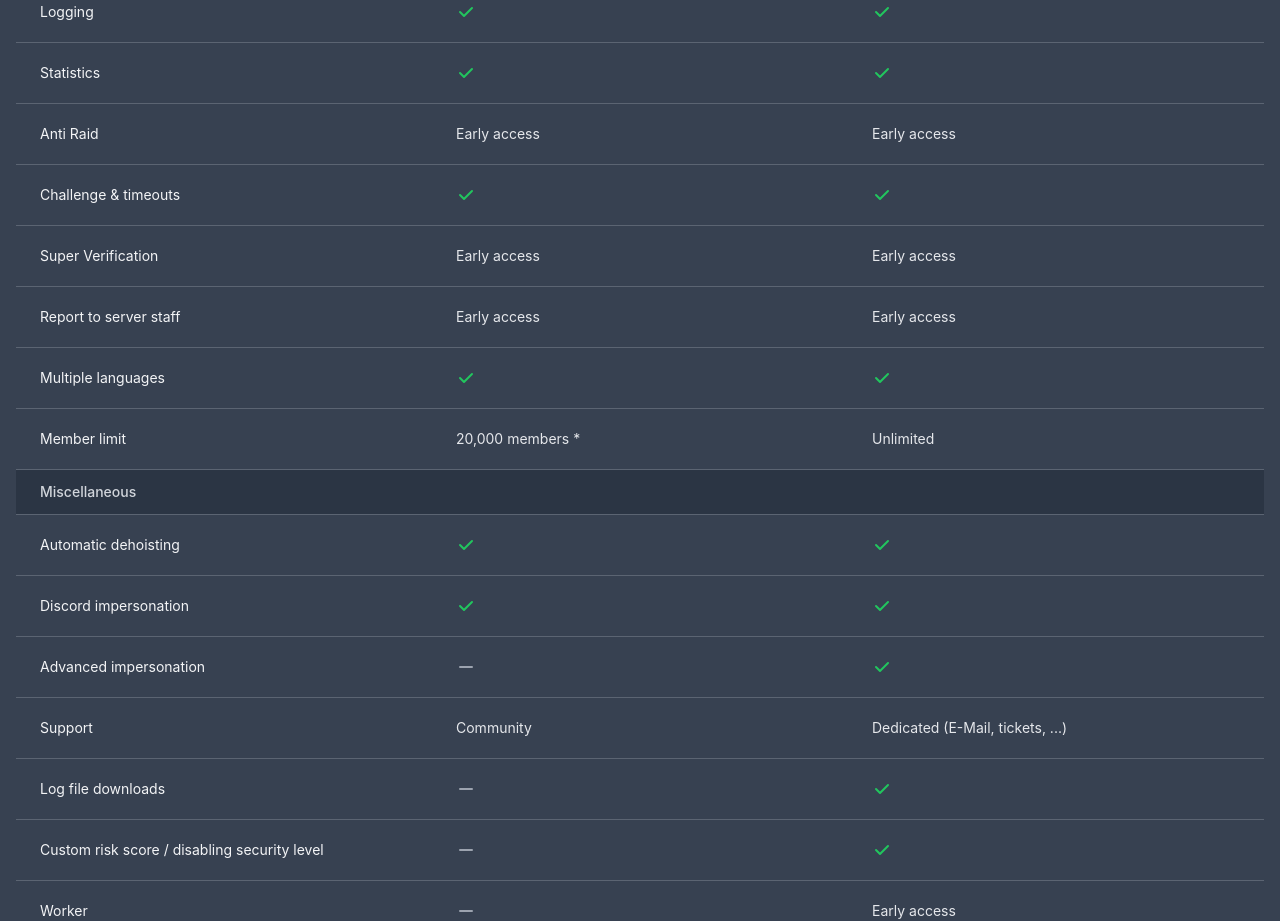
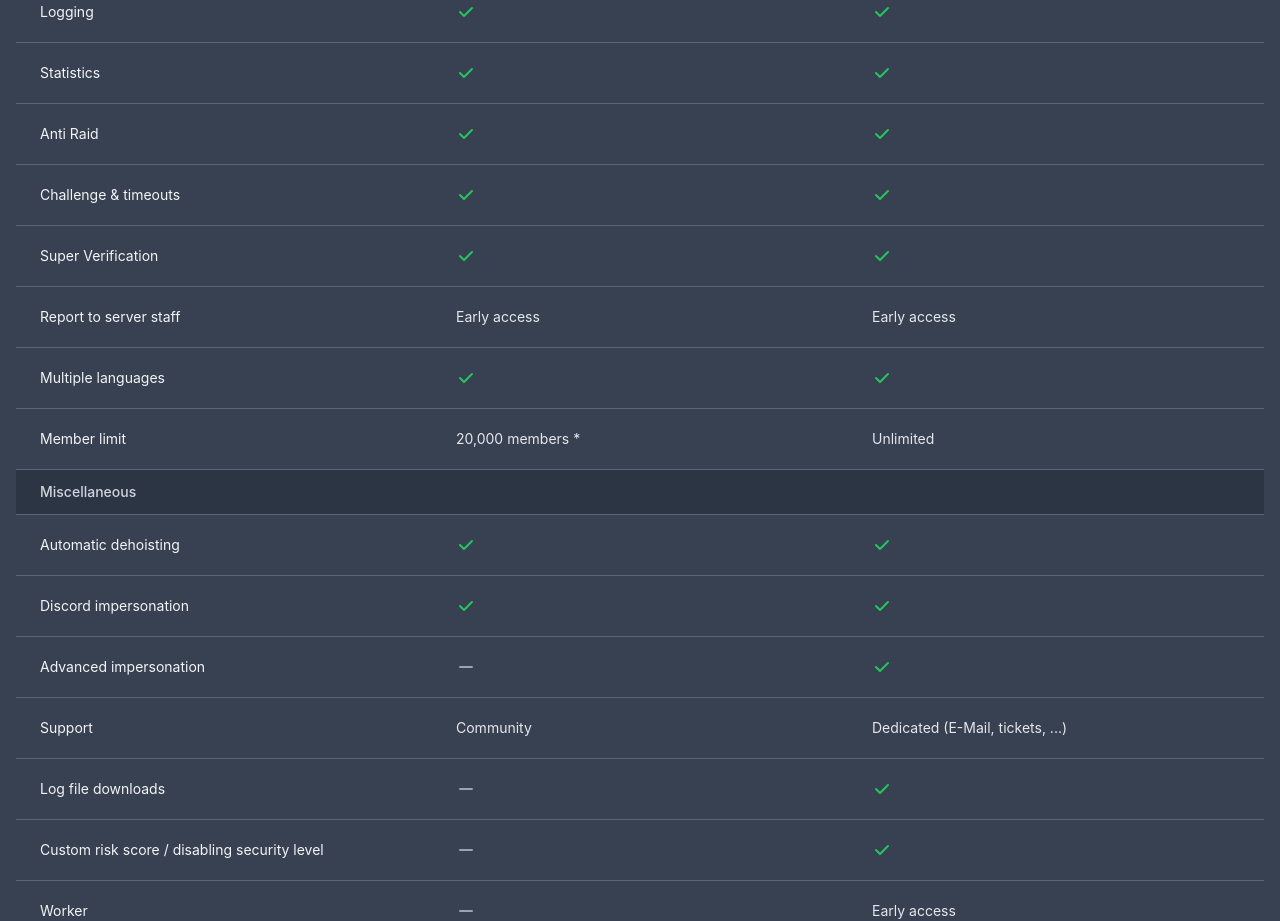
Before and after one commit to cleaner-bot/website, a Next.js app: page /pricing in a window 1280 px wide. Shown: the part 1620-2541 px from the top of the page. Built offline with nearby package versions, Linux system fonts and the light colour scheme.

Commit message:
move anti raid and super verification out of early access

```diff
--- a/pages/pricing.jsx
+++ b/pages/pricing.jsx
@@ -32,9 +32,9 @@ const sections = [
             { name: "Dashboard", tiers: { free: true, pro: true } },
             { name: "Logging", tiers: { free: true, pro: true } },
             { name: "Statistics", tiers: { free: true, pro: true } },
-            { name: "Anti Raid", tiers: { free: "Early access", pro: "Early access" } },
+            { name: "Anti Raid", tiers: { free: true, pro: true } },
             { name: "Challenge & timeouts", tiers: { free: true, pro: true } },
-            { name: "Super Verification", tiers: { free: "Early access", pro: "Early access" } },
+            { name: "Super Verification", tiers: { free: true, pro: true } },
             { name: "Report to server staff", tiers: { free: "Early access", pro: "Early access" } },
             { name: "Multiple languages", tiers: { free: true, pro: true } },
             { name: "Member limit", tiers: { free: "20,000 members *", pro: "Unlimited" } },
```
